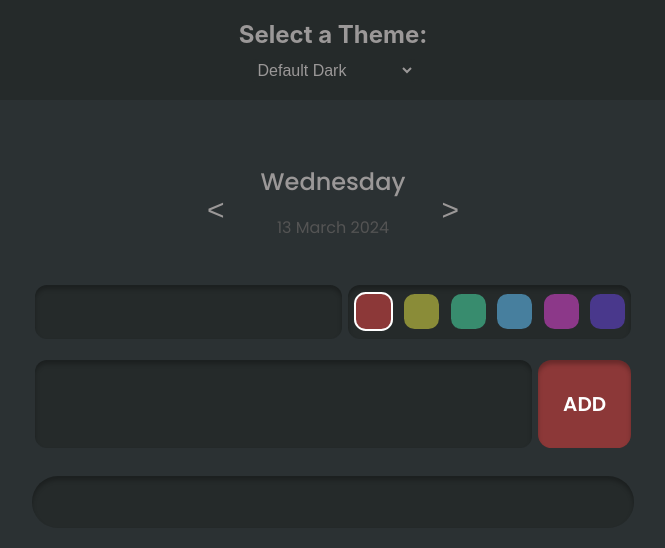
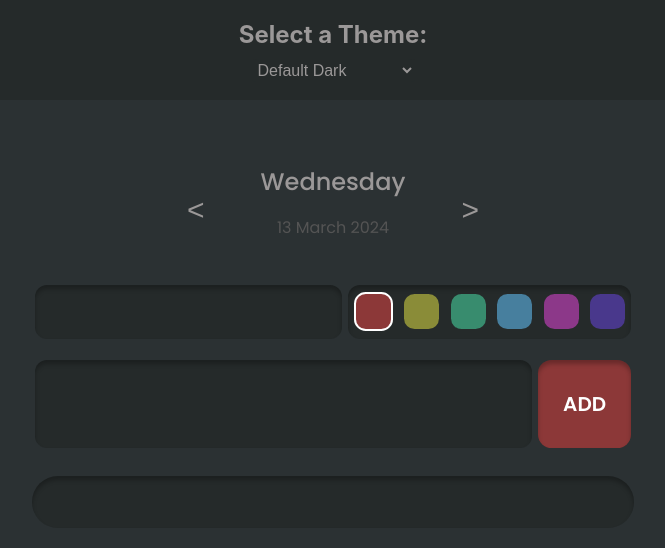
Before and after one commit to m4llu/MERN-To-Do-List, a React (Create React App) app in the folder todolist/: page / in a window 1280 px wide. Shown: the top 548 px of the page, without its empty margins (307-972 px from the left). Built offline with nearby package versions, Linux system fonts and the light colour scheme.

Commit message:
small style fix

```diff
--- a/todolist/src/App.css
+++ b/todolist/src/App.css
@@ -55,6 +55,7 @@
 }
 
 .day {
+  width: 185px;
   font-weight: 500;
   font-size: 24px;
   margin-top: 0px;
```
